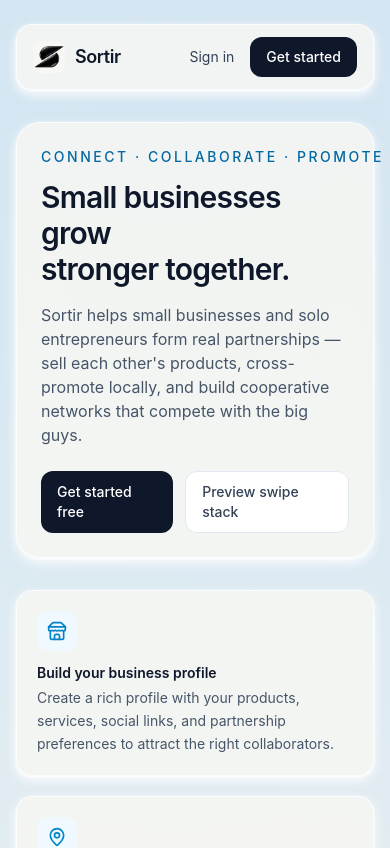
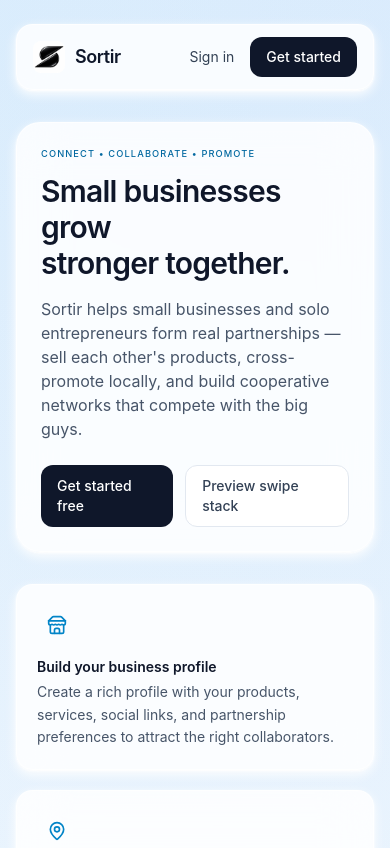
Before and after one commit to knickerboxker-sudo/onboard, a Next.js app: page / in a window 390 px wide. Shown: the top 848 px of the page. Built offline with nearby package versions, Linux system fonts and the light colour scheme; no server answers.

Commit message:
Fix mobile hero subheader and simplify landing icon styling

```diff
--- a/app/components/Header.tsx
+++ b/app/components/Header.tsx
@@ -35,7 +35,7 @@
           alt="Sortir"
           width={32}
           height={32}
-          className="h-8 w-8 rounded-lg object-contain mix-blend-multiply"
+          className="h-8 w-8 rounded-lg object-contain"
           priority
         />
         <span className="text-lg font-semibold tracking-tight text-slate-900">Sortir</span>
--- a/app/globals.css
+++ b/app/globals.css
@@ -4,7 +4,7 @@
 
 :root {
   color-scheme: light;
-  --sortir-cream: 247 247 242;
+  --sortir-cream: 255 255 255;
 }
 
 body {
--- a/app/page.tsx
+++ b/app/page.tsx
@@ -73,8 +73,8 @@
     <LandingAnimations>
       {/* Hero Section */}
       <section className="glass rounded-3xl p-6 sm:p-10">
-        <p className="mb-3 whitespace-nowrap text-sm font-medium uppercase tracking-[0.18em] text-sky-700">
-          Connect · Collaborate · Promote
+        <p className="mb-3 whitespace-nowrap text-[0.58rem] font-medium uppercase tracking-[0.12em] text-sky-700 sm:text-sm sm:tracking-[0.18em]">
+          Connect • Collaborate • Promote
         </p>
         <h1 className="mb-4 text-3xl font-semibold tracking-tight text-slate-900 sm:text-4xl lg:text-5xl">
           Small businesses grow stronger&nbsp;together.
@@ -99,7 +99,7 @@
             className="glass group rounded-2xl p-5 transition-shadow duration-200 hover:shadow-card-hover"
             key={feature.title}
           >
-            <div className="mb-3 flex h-10 w-10 items-center justify-center rounded-xl bg-sky-50 text-sky-600 transition-colors duration-200 group-hover:bg-sky-100">
+            <div className="mb-3 flex h-10 w-10 items-center justify-center text-sky-600">
               <feature.icon className="h-5 w-5" />
             </div>
             <h3 className="text-sm font-semibold text-slate-900">{feature.title}</h3>
```
